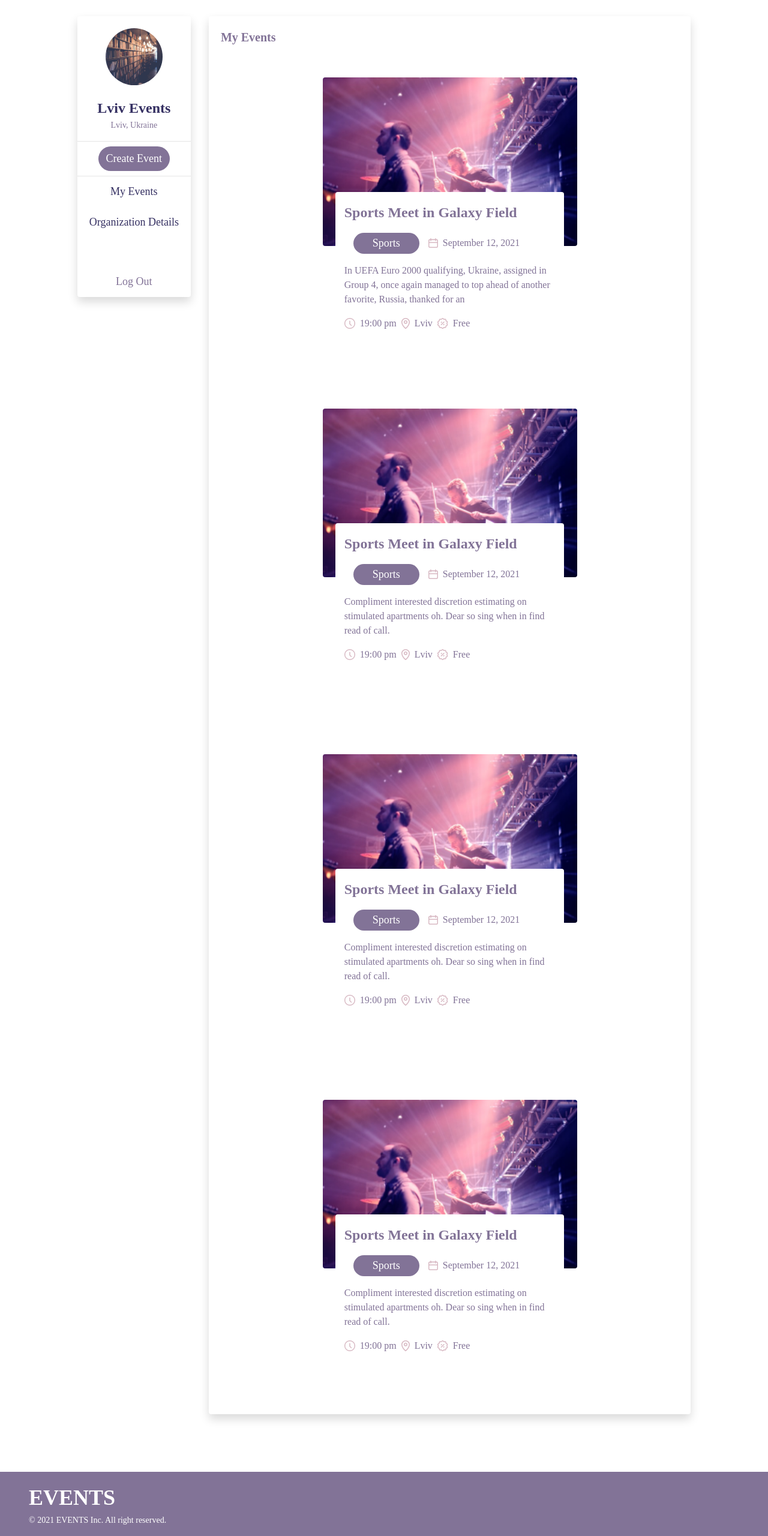
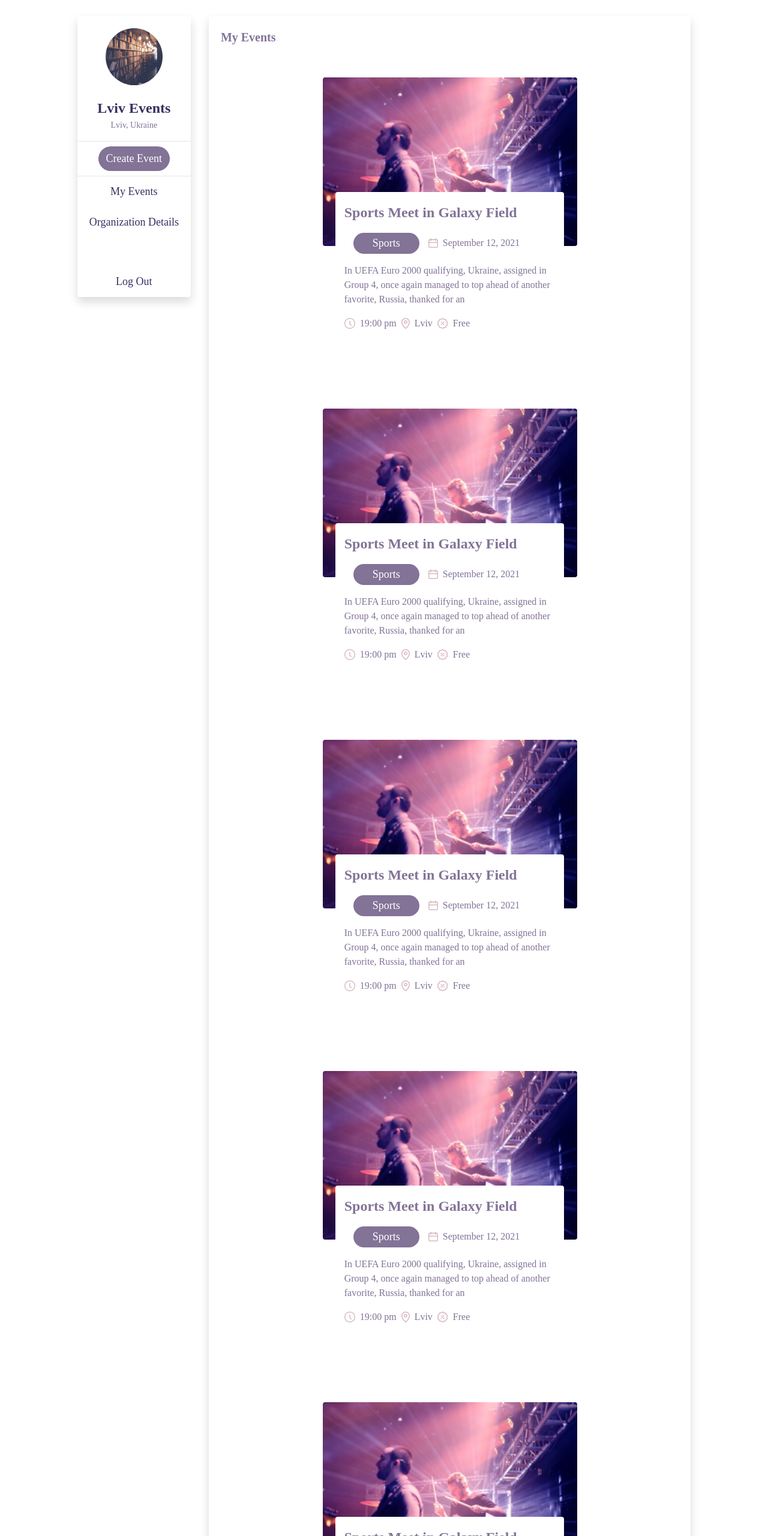
Before and after one commit to PavloKonoplov/Event, a website: page organization.html in a window 1280 px wide. Shown: the part 240-2800 px from the top of the page at 60% size. Drawn offline with nearby package versions, Linux system fonts and the light colour scheme.

Commit message:
FIX Media

```diff
--- a/organization.html
+++ b/organization.html
@@ -95,7 +95,7 @@
                 <li class="list-group-item border-none mt-5">
                     <a href="#" class="text-decoration-none" data-toggle="modal"
                        data-target="#logoutModal">
-                        <p class="medium m-0 size18 color-primary">Log Out</p>
+                        <p class="medium m-0 size18 color-optional">Log Out</p>
                     </a>
                 </li>
             </ul>
@@ -113,7 +113,7 @@
                     </div>
                 </div>
                 <div class="row d-flex flex-wrap justify-content-center">
-                    <a href="event-pre-edit.html">
+                    <a href="event-pre-edit.html" class="mb-5">
                         <div class="event-container position-relative m-4 mb-5">
                             <img class="event-image rounded position-absolute" src="img/eventimage1@2x.png" alt="">
                             <div class="event-body bg-white position-absolute">
@@ -152,8 +152,8 @@
                             </div>
                         </div>
                     </a>
-                    <a href="event.html" class="my-5">
-                        <div class="event-container position-relative m-4">
+                    <a href="event-pre-edit.html" class="mb-5">
+                        <div class="event-container position-relative m-4 mb-5">
                             <img class="event-image rounded position-absolute" src="img/eventimage1@2x.png" alt="">
                             <div class="event-body bg-white position-absolute">
                                 <div class="col justify-content-center">
@@ -174,8 +174,9 @@
                                     </div>
                                 </div>
                                 <div class="col my-3">
-                                    <p class="size16 regular color-primary">Compliment interested discretion estimating on
-                                        stimulated apartments oh. Dear so sing when in find read of call.</p>
+                                    <p class="size16 regular color-primary">In UEFA Euro 2000 qualifying, Ukraine,
+                                        assigned in Group 4, once again
+                                        managed to top ahead of another favorite, Russia, thanked for an </p>
                                 </div>
                                 <div class="col">
                                     <div class="d-flex align-items-center justify-content-start of">
@@ -190,8 +191,8 @@
                             </div>
                         </div>
                     </a>
-                    <a href="event.html" class="my-5">
-                        <div class="event-container position-relative m-4">
+                    <a href="event-pre-edit.html" class="mb-5">
+                        <div class="event-container position-relative m-4 mb-5">
                             <img class="event-image rounded position-absolute" src="img/eventimage1@2x.png" alt="">
                             <div class="event-body bg-white position-absolute">
                                 <div class="col justify-content-center">
@@ -212,8 +213,9 @@
                                     </div>
                                 </div>
                                 <div class="col my-3">
-                                    <p class="size16 regular color-primary">Compliment interested discretion estimating on
-                                        stimulated apartments oh. Dear so sing when in find read of call.</p>
+                                    <p class="size16 regular color-primary">In UEFA Euro 2000 qualifying, Ukraine,
+                                        assigned in Group 4, once again
+                                        managed to top ahead of another favorite, Russia, thanked for an </p>
                                 </div>
                                 <div class="col">
                                     <div class="d-flex align-items-center justify-content-start of">
@@ -228,8 +230,8 @@
                             </div>
                         </div>
                     </a>
-                    <a href="event.html" class="my-5">
-                        <div class="event-container position-relative m-4">
+                    <a href="event-pre-edit.html" class="mb-5">
+                        <div class="event-container position-relative m-4 mb-5">
                             <img class="event-image rounded position-absolute" src="img/eventimage1@2x.png" alt="">
                             <div class="event-body bg-white position-absolute">
                                 <div class="col justify-content-center">
@@ -250,8 +252,48 @@
                                     </div>
                                 </div>
                                 <div class="col my-3">
-                                    <p class="size16 regular color-primary">Compliment interested discretion estimating on
-                                        stimulated apartments oh. Dear so sing when in find read of call.</p>
+                                    <p class="size16 regular color-primary">In UEFA Euro 2000 qualifying, Ukraine,
+                                        assigned in Group 4, once again
+                                        managed to top ahead of another favorite, Russia, thanked for an </p>
+                                </div>
+                                <div class="col">
+                                    <div class="d-flex align-items-center justify-content-start of">
+                                        <img class="align-self-center" src="img/time@2x.png" alt="date">
+                                        <p class="ml-2 m-0 medium size16 color-primary">19:00 pm</p>
+                                        <img class="ml-2" src="img/location@2x.png" alt="location">
+                                        <p class="ml-2 m-0 medium size16 color-primary">Lviv</p>
+                                        <img class="ml-2" src="img/price@2x.png" alt="price">
+                                        <p class="ml-2 m-0 medium size16 color-primary">Free</p>
+                                    </div>
+                                </div>
+                            </div>
+                        </div>
+                    </a>
+                    <a href="event-pre-edit.html" class="mb-5">
+                        <div class="event-container position-relative m-4 mb-5">
+                            <img class="event-image rounded position-absolute" src="img/eventimage1@2x.png" alt="">
+                            <div class="event-body bg-white position-absolute">
+                                <div class="col justify-content-center">
+                                    <div class="my-3 size24 semibold color-primary">Sports Meet in Galaxy Field</div>
+                                </div>
+                                <div class="col">
+                                    <div class="d-flex d-sm-inline-flex flex-wrap flex-row justify-content-center">
+                                        <div class="col-auto">
+                            <span class=" badge-category border-radius bg-primary-c text-white size18 medium"
+                                  href="#Sports">Sports</span>
+                                        </div>
+                                        <div class="mt-2 mt-sm-0 d-flex align-items-center justify-content-lg-start">
+                                            <img src="img/date@2x.png" alt="date">
+                                            <div>
+                                                <p class="m-0 ml-2 medium size16 color-primary">September 12, 2021</p>
+                                            </div>
+                                        </div>
+                                    </div>
+                                </div>
+                                <div class="col my-3">
+                                    <p class="size16 regular color-primary">In UEFA Euro 2000 qualifying, Ukraine,
+                                        assigned in Group 4, once again
+                                        managed to top ahead of another favorite, Russia, thanked for an </p>
                                 </div>
                                 <div class="col">
                                     <div class="d-flex align-items-center justify-content-start of">
```
Also changed, not shown: profile.html (+15 -15 lines).
